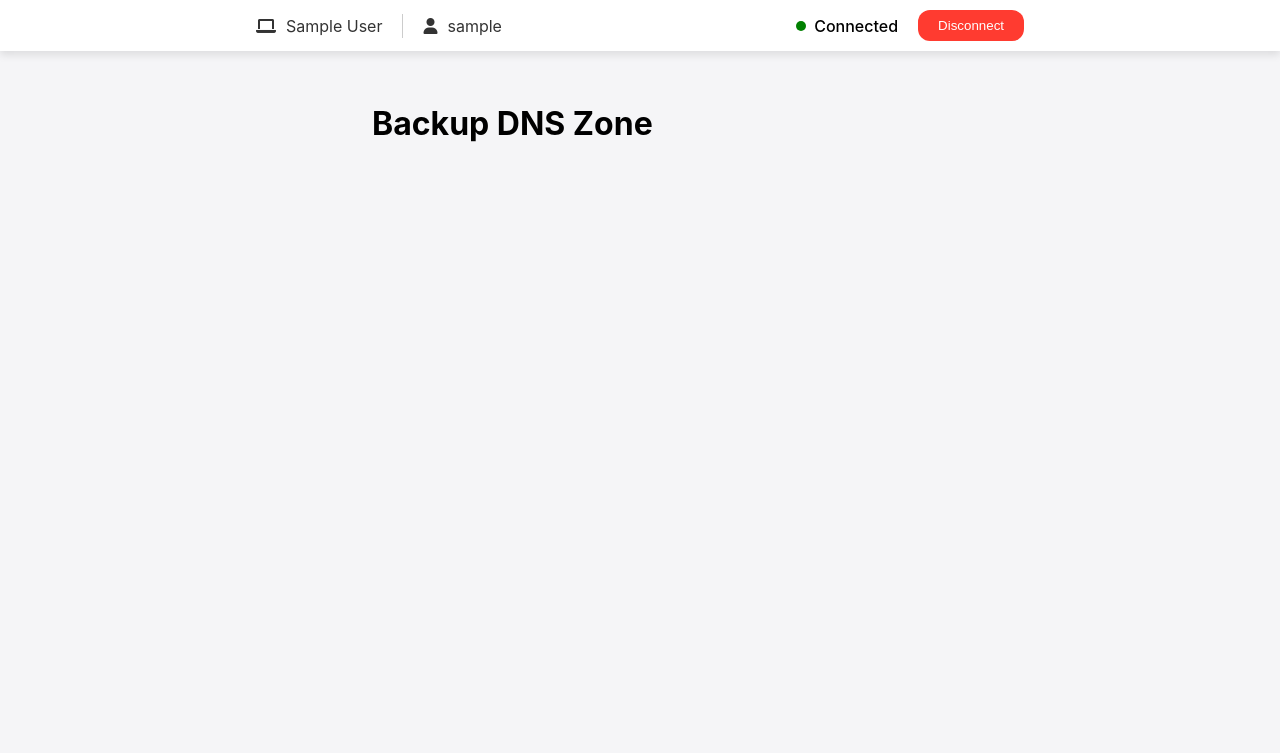
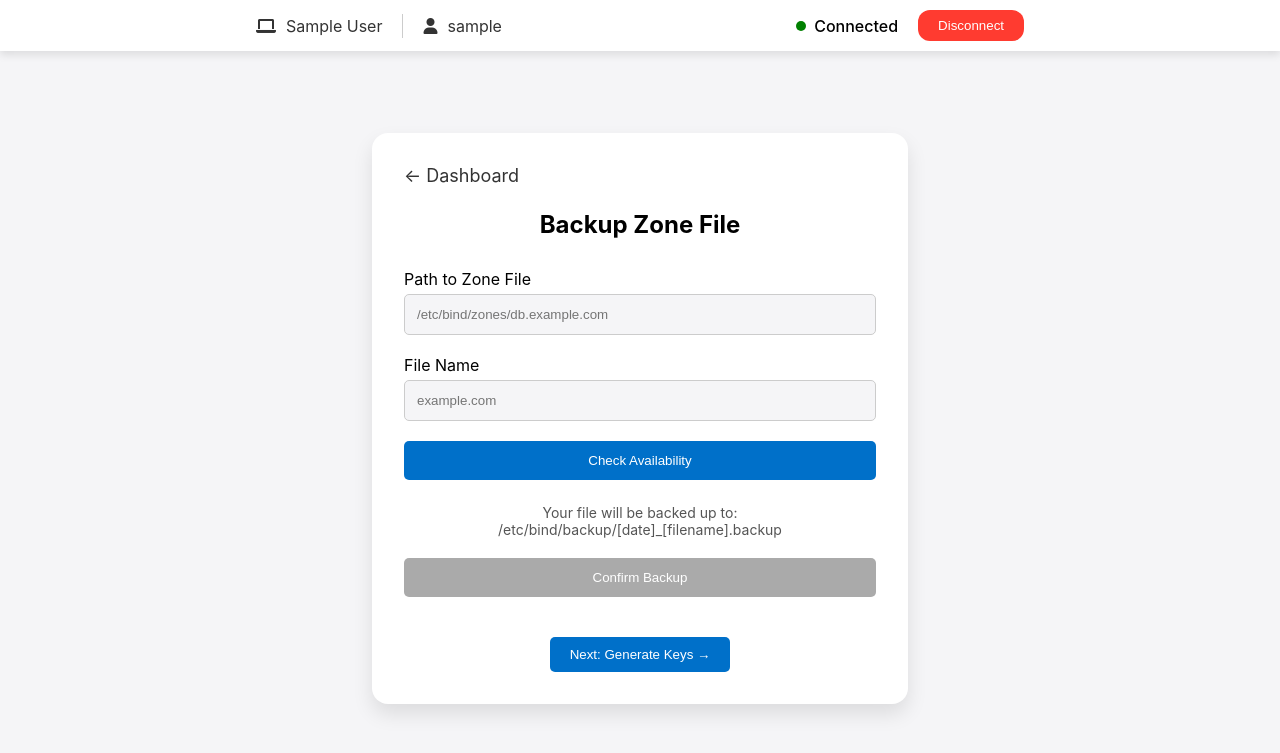
Before and after one commit to lakshankd/flask-dnssec, a Flask app: page /backup_zone in a window 1280 px wide. Shown: the top 753 px of the page. Run offline with Flask 3, Linux system fonts and the light colour scheme; the visitor is signed in with stand-in values (Sample User, id 1).

Commit message:
Adding backup zone file ui elements

```diff
--- a/static/styles.css
+++ b/static/styles.css
@@ -148,10 +148,6 @@ form button:hover {
     border-radius: 16px;
     box-shadow: 0 10px 20px rgba(0, 0, 0, 0.1);
     text-align: center;
-}
-
-.dashboard-container {
-    text-align: center;
     margin: 50px auto;
 }
 
@@ -210,3 +206,94 @@ form button:hover {
 .statistics-btn:hover {
     background-color: #005bb5;
 }
+
+/*Backup zone*/
+.backup-container {
+    background-color: white;
+    padding: 2rem;
+    text-align: center; /* Aligns the content to the left */
+    margin: 50px auto;
+    border-radius: 16px;
+    box-shadow: 0 10px 20px rgba(0, 0, 0, 0.1);
+}
+
+.back-arrow {
+    text-align: left;
+    text-decoration: none;
+    font-size: 18px;
+    color: #333;
+    margin-bottom: 24px;
+    display: block;
+}
+
+.backup-header {
+    text-align: center;
+    font-size: 24px;
+    margin-bottom: 30px;
+}
+
+.back-form {
+    text-align: left;
+    display: flex;
+    flex-direction: column;
+}
+
+.backup-label {
+    font-size: 16px;
+    margin-bottom: 5px;
+}
+
+.backup-input {
+    width: 100%;
+    padding: 12px;
+    margin-bottom: 20px;
+    border: 1px solid #ccc;
+    border-radius: 5px;
+    box-sizing: border-box;
+}
+
+.backup-input:disabled {
+    /*background-color: #aaa;*/
+    cursor: not-allowed;
+}
+
+.backup-availability-btn {
+    padding: 12px;
+    margin-bottom: 10px;
+    background-color: #0070c9;
+    color: white;
+    border: none;
+    border-radius: 5px;
+    cursor: pointer;
+    width: 100%; /* Full width button */
+    box-sizing: border-box;
+}
+
+.backup-availability-btn:disabled {
+    background-color: #aaa;
+    cursor: not-allowed;
+}
+
+.backup-info-text {
+    font-size: 14px;
+    color: #555;
+    margin-bottom: 20px;
+    text-align: center; /* Center text for info */
+}
+
+.backup-next-step-btn {
+    margin-top: 30px;
+    background-color: #0070c9;
+    padding: 10px 20px; /* Adjusted padding to make the button shorter */
+    color: white;
+    border-radius: 5px;
+    text-align: center;
+    text-decoration: none;
+    display: inline-block;
+    width: auto; /* Changed width to auto to make it shorter */
+    border: none; /* Removed dark border */
+}
+
+.backup-next-step-btn:hover {
+    background-color: #005bb5;
+}
--- a/templates/backup_zone.html
+++ b/templates/backup_zone.html
@@ -3,7 +3,32 @@
 {% block title %}Backup DNS Zone - DNSSEC Guardian{% endblock %}
 
 {% block content %}
-    <div class="backup-zone-container">
-        <h1>Backup DNS Zone</h1>
+    <div class="backup-container">
+        <a href="{{ url_for('dashboard') }}" class="back-arrow">
+            &#8592; Dashboard
+        </a>
+        <h2 class="backup-header">Backup Zone File</h2>
+
+        <form class="back-form" id="backup-form">
+            <label class="backup-label" for="zone-path">Path to Zone File</label>
+            <input class="backup-input" type="text" id="zone-path" name="zone-path"
+                   placeholder="/etc/bind/zones/db.example.com" required disabled>
+
+            <label class="backup-label" for="file-name">File Name</label>
+            <input class="backup-input" type="text" id="file-name" name="file-name" placeholder="example.com" required>
+
+            <button class="backup-availability-btn" type="button" id="check-availability-btn">Check Availability
+            </button>
+
+            <p id="backup-info" class="backup-info-text">Your file will be backed up to:
+                /etc/bind/backup/[date]_[filename].backup</p>
+
+            <button class="backup-availability-btn" type="button" id="confirm-backup-btn" disabled>Confirm Backup
+            </button>
+        </form>
+
+        <button class="backup-next-step-btn">
+            Next: Generate Keys &rarr;
+        </button>
     </div>
 {% endblock %}
```
